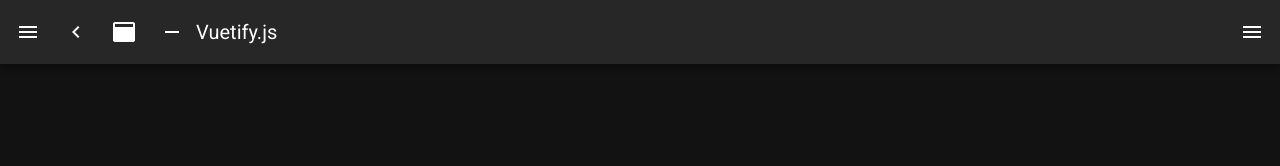
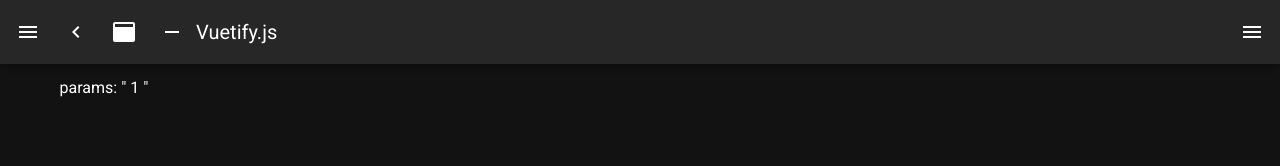
Before and after one commit to d-sawada/nuxt-sample, a Nuxt app: page /users/1 in a window 1280 px wide. Before the commit this address had no page. Shown: the top 166 px of the page. Built offline with nearby package versions, Linux system fonts and the light colour scheme.

Commit message:
ユーザー詳細画面へのリンクを追加(to属性, ネストされたルート)

```diff
--- a/components/UserCard.vue
+++ b/components/UserCard.vue
@@ -1,6 +1,6 @@
 <template>
   <div>
-    <v-card>
+    <v-card :to="'/users/' + user.id">
       <v-list-item two-line>
         <v-avatar color="indigo" class="mr-5">{{ initial }}</v-avatar>
         <v-list-item-content>
--- /dev/null
+++ b/pages/users/_id.vue
@@ -0,0 +1,3 @@
+<template>
+  <div>params: " {{ $route.params.id }} "</div>
+</template>
--- a/pages/users.vue
+++ b/pages/users/index.vue
@@ -14,11 +14,12 @@
         </v-col>
       </v-row>
     </v-container>
+    <nuxt-child />
   </div>
 </template>
 
 <script>
-import UserCard from '../components/UserCard'
+import UserCard from '../../components/UserCard'
 
 export default {
   components: {
```
